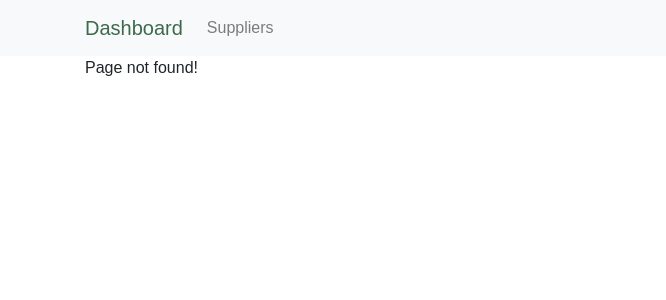
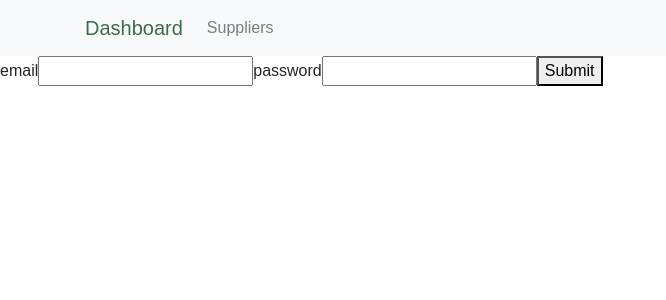
Before and after one commit to jamieianwright/Acorn_Client, a React (Create React App) app: page /login in a window 1280 px wide. Before the commit this address had no page. Shown: the top 300 px of the page, without its empty margins (0-666 px from the left). Built offline with nearby package versions, Linux system fonts and the light colour scheme; a web font is replaced by a local one.

Commit message:
Added authentication

```diff
--- a/package.json
+++ b/package.json
@@ -3,6 +3,7 @@
   "version": "0.1.0",
   "private": true,
   "dependencies": {
+    "axios": "^0.18.0",
     "react": "^16.5.2",
     "react-dom": "^16.5.2",
     "react-router-dom": "^4.3.1",
--- a/src/App.js
+++ b/src/App.js
@@ -1,5 +1,5 @@
 import React, { Component } from 'react';
-import { Switch, Route, Link } from 'react-router-dom';
+import { BrowserRouter, Switch, Route, Link } from 'react-router-dom';
 import {
   Collapse,
   Container,
@@ -9,6 +9,8 @@ import {
   NavItem,
   } from 'reactstrap';
 import Suppliers from './components/suppliers/Suppliers';
+import Login from './components/authentication/login';
+import AuthenticationComponent from './AuthenticationComponent';
 
 class App extends Component {
   constructor(props) {
@@ -26,6 +28,7 @@ class App extends Component {
   }
   render() {
     return (
+      <BrowserRouter>
       <div>
         <Navbar color="light" light expand="md">
           <Container>
@@ -41,13 +44,19 @@ class App extends Component {
           </Container>
         </Navbar>
       <main>
-        <Switch>
-          <Route exact path="/" component={Home} />
-          <Route path="/suppliers" component={Suppliers} />
-          <Route component={PageNotFound} />
-        </Switch>
+
+          <Switch>
+            <Route exact path="/" component={Home} />
+            <Route path="/login" component={Login} />
+            <AuthenticationComponent>
+              <Route path="/suppliers" component={Suppliers} />
+            </AuthenticationComponent>
+            <Route component={PageNotFound} />
+          </Switch>
+
       </main>
     </div>
+    </BrowserRouter>
     );
   }
 }
--- /dev/null
+++ b/src/AuthenticationComponent.js
@@ -0,0 +1,45 @@
+import React, { Component } from 'react';
+import { withRouter } from 'react-router-dom';
+import axios from 'axios';
+
+class AuthenticatedComponent extends Component {
+  constructor(props) {
+    super(props);
+
+    this.state = {
+      user: undefined
+    };
+  }
+
+  componentDidMount() {
+    const jwt = localStorage.getItem('login-jwt');
+    if (!jwt) {
+      this.props.history.push('/login');
+    }
+
+    axios.get(process.env.REACT_APP_API_BASE_URL + 'getUser', { headers: { Authorization: `Bearer ${jwt}` } })
+    .then(res => this.setState({
+      user: res.data
+    })).catch(err => {
+      localStorage.removeItem('login-jwt');
+      this.props.history.push('/login');
+    });
+  }
+
+  render() {
+    if (this.state.user === undefined) {
+      return (
+        <div><h1>Loading...</h1></div>
+      );
+    }
+
+    return (
+      <div>
+        {this.props.children}
+      </div>
+    );
+  }
+
+}
+
+export default withRouter(AuthenticatedComponent);
--- /dev/null
+++ b/src/components/authentication/login.js
@@ -0,0 +1,48 @@
+import React, { Component } from 'react';
+import { withRouter } from 'react-router-dom';
+import axios from 'axios';
+
+class Login extends Component {
+  constructor(props) {
+    super(props);
+
+    this.state = {
+      email: '',
+      password: ''
+    };
+  }
+
+
+  change(e) {
+    this.setState({
+      [e.target.name]: e.target.value
+    });
+  }
+
+  submit(e) {
+    e.preventDefault();
+    axios.post(process.env.REACT_APP_API_BASE_URL + 'login', {
+        email: this.state.email,
+        password: this.state.password
+    }).then(res => {
+        localStorage.setItem('login-jwt', res.data)
+    }).then(() =>
+        this.props.history.go(-2)
+    )
+  }
+
+  render() {
+    return (
+      <div>
+        <form onSubmit={e => this.submit(e)}>
+          <label>email</label><input type="text" name="email" onChange={e => this.change(e)} value={this.state.email} />
+          <label>password</label><input type="password" name="password" onChange={e => this.change(e)}
+                                        value={this.state.password} />
+          <button type="submit">Submit</button>
+        </form>
+      </div>
+    );
+  }
+}
+
+export default withRouter(Login);
```
Also changed, not shown: 1 other file (tests, documents, lock files or other folders).
